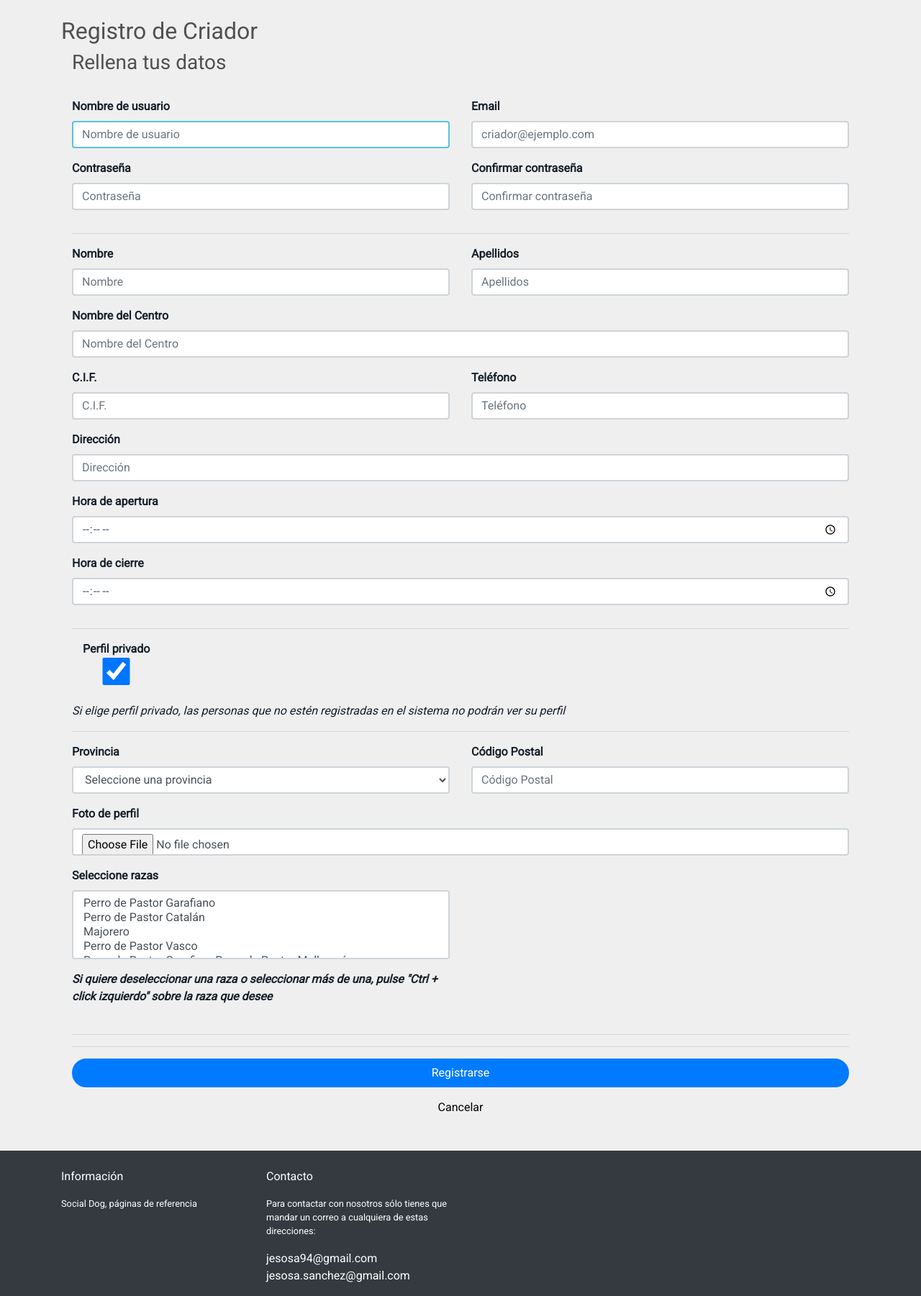
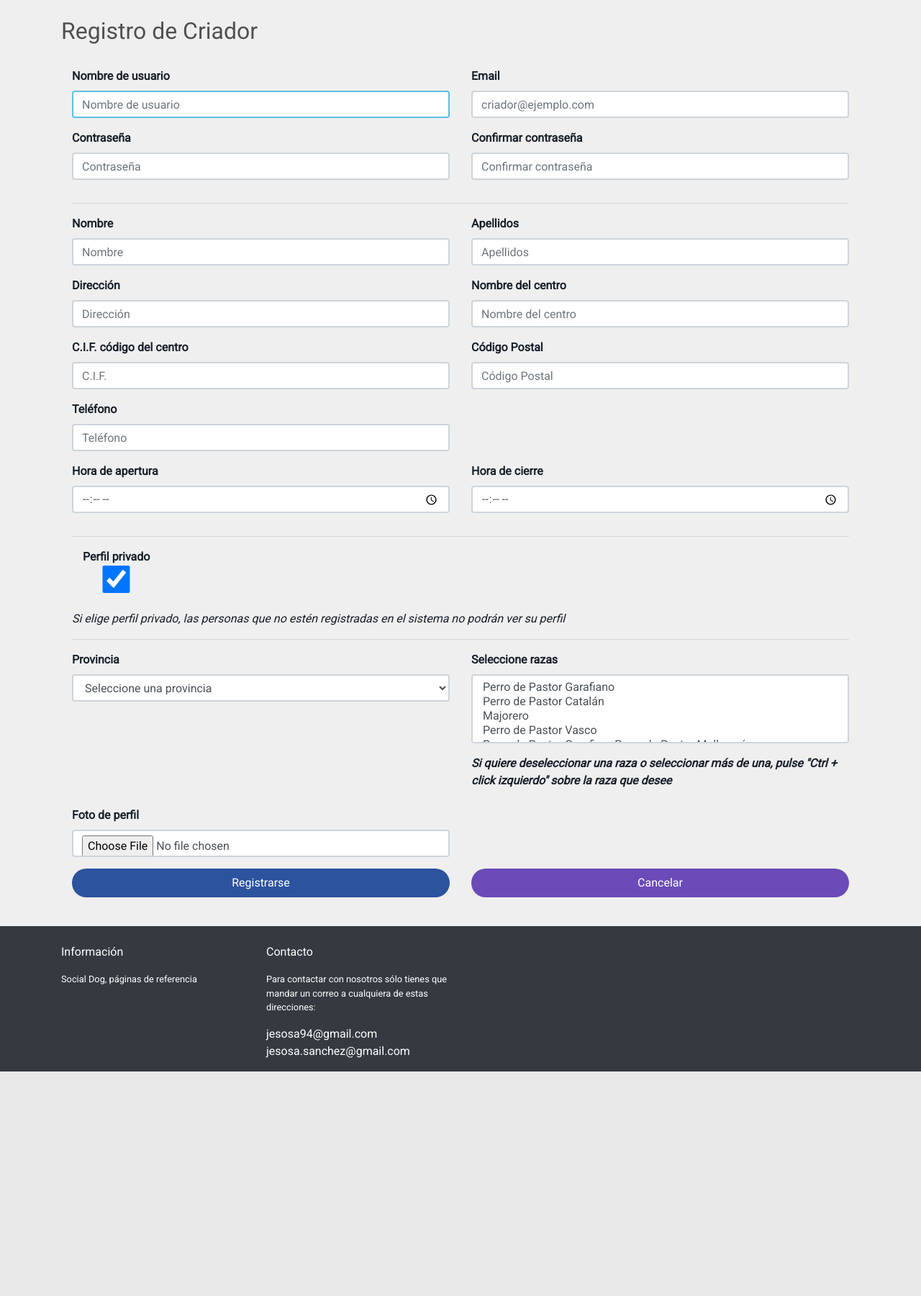
Before and after one commit to jessossan/TFG, a Django app: page /register/breeder in a window 1280 px wide. Shown: the part 65-1866 px from the top of the page at 72% size. After the commit the page ends 1554 px from the top, so only its background shows below. Run offline with Django 3.2, Linux system fonts and the light colour scheme; data comes from the database, SQL or seed files in the repository; some libraries are stand-ins or nearby versions.

Commit message:
creado dos estilos de botones para formularios de registros y edición, reordenado los formularios de registro y perfil #34

```diff
--- a/socialDog/actors/views.py
+++ b/socialDog/actors/views.py
@@ -171,6 +171,7 @@ def edit_profile_breeder(request):
             # Para que no se actualice la foto cuando se edite el perfil
             if (photo != None):
                 breeder.photo = photo
+
             breeder.cif = cif
             breeder.email = email
             breeder.opening = opening
--- /dev/null
+++ b/socialDog/web/static/css/form.css
@@ -0,0 +1,79 @@
+/*********************************
+BOTÓN
+EDITAR
+EN EL FORMULARIO
+**********************************/
+
+.editbutton{
+color:#ffffff;
+background-color:#2c539e;
+border-color:#2c3e50}
+
+.editbutton:focus,.editbutton.focus{
+color:#ffffff;
+background-color: #2c539e;
+border-color:#000000}
+
+.editbutton:hover{
+color:#ffffff;
+background-color:#526e9e;
+border-color:#2c539e}
+
+.editbutton:active,.editbutton.active,.open>.dropdown-toggle.editbutton{
+color:#ffffff;
+background-color:#526e9e;
+border-color:#2c539e}.editbutton:active:hover,.editbutton.active:hover,.open>.dropdown-toggle.editbutton:hover,.editbutton:active:focus,.editbutton.active:focus,.open>.dropdown-toggle.editbutton:focus,.editbutton:active.focus,.editbutton.active.focus,.open>.dropdown-toggle.editbutton.focus{
+color:#ffffff;
+background-color:#0d1318;
+border-color:#000000}
+
+.editbutton:active,.editbutton.active,.open>.dropdown-toggle.editbutton{
+background-image:none}
+
+.editbutton.disabled:hover,.editbutton[disabled]:hover,fieldset[disabled] .editbutton:hover,.editbutton.disabled:focus,.editbutton[disabled]:focus,fieldset[disabled] .editbutton:focus,.editbutton.disabled.focus,.editbutton[disabled].focus,fieldset[disabled] .editbutton.focus{
+background-color:#2c3e50;
+border-color:#2c539e}
+
+.editbutton .badge{
+color:#2c3e50;
+background-color:#ffffff}
+
+/*********************************
+BOTÓN
+CANCELAR
+EN EL FORMULARIO
+**********************************/
+
+.cancelbutton{/*Botón normal*/
+color:#ffffff;
+background-color:#6b4bb7;
+border-color:#2c3e50}
+
+.cancelbutton:focus,.cancelbutton.focus{
+color:#ffffff;
+background-color: #2c539e;
+border-color:#000000}
+
+.cancelbutton:hover{/*Botón con cursor encima*/
+color:#ffffff;
+background-color:#836eb8;
+border-color:#836eb8}
+
+.cancelbutton:active,.cancelbutton.active,.open>.dropdown-toggle.cancelbutton{
+color:#ffffff;
+background-color:#526e9e;
+border-color:#2c539e}.cancelbutton:active:hover,.cancelbutton.active:hover,.open>.dropdown-toggle.cancelbutton:hover,.cancelbutton:active:focus,.cancelbutton.active:focus,.open>.dropdown-toggle.cancelbutton:focus,.cancelbutton:active.focus,.cancelbutton.active.focus,.open>.dropdown-toggle.cancelbutton.focus{
+color:#ffffff;
+background-color:#0d1318;
+border-color:#000000}
+
+.cancelbutton:active,.cancelbutton.active,.open>.dropdown-toggle.cancelbutton{
+background-image:none}
+
+.cancelbutton.disabled:hover,.cancelbutton[disabled]:hover,fieldset[disabled] .cancelbutton:hover,.cancelbutton.disabled:focus,.cancelbutton[disabled]:focus,fieldset[disabled] .cancelbutton:focus,.cancelbutton.disabled.focus,.cancelbutton[disabled].focus,fieldset[disabled] .cancelbutton.focus{
+background-color:#2c3e50;
+border-color:#2c539e}
+
+.cancelbutton .badge{
+color:#2c3e50;
+background-color:#ffffff
--- a/socialDog/web/templates/base/base.html
+++ b/socialDog/web/templates/base/base.html
@@ -9,7 +9,9 @@
 	{% endblock %}
 
     <link href="https://fonts.googleapis.com/css?family=Roboto" rel="stylesheet">
-    <!-- {{ STATIC_URL }} no resuelve (vacio) -->
+
+	<!-- STATIC FILES -->
+	<link rel="stylesheet" href="{% static 'css/form.css' %}">
     <link rel="stylesheet" href="{% static 'css/custom.css' %}">
  	<link rel="stylesheet" href="https://stackpath.bootstrapcdn.com/bootstrap/4.1.3/css/bootstrap.min.css"
           integrity="sha384-MCw98/SFnGE8fJT3GXwEOngsV7Zt27NXFoaoApmYm81iuXoPkFOJwJ8ERdknLPMO" crossorigin="anonymous">		<link rel="stylesheet" href="https://use.fontawesome.com/releases/v5.0.10/css/all.css" integrity="sha384-+d0P83n9kaQMCwj8F4RJB66tzIwOKmrdb46+porD/OvrJ+37WqIM7UoBtwHO6Nlg" crossorigin="anonymous">
@@ -24,7 +26,11 @@
 	{% block navbar %}
 			{% if user.is_authenticated %}
 					<!-- NAVBAR ACTOR AUTENTICADO -->
-					<nav class="navbar navbar-expand-lg navbar-dark bg-primary">
+					<nav class="navbar navbar-expand-lg navbar-dark bg-primary" style="background: rgb(23,77,84); /* Old browsers */
+								background: -moz-linear-gradient(left, rgba(23,77,84,1) 0%, rgba(44,83,158,1) 61%, rgba(44,83,158,1) 61%, rgba(107,75,183,1) 80%);
+								background: -webkit-linear-gradient(left, rgba(23,77,84,1) 0%,rgba(44,83,158,1) 61%,rgba(44,83,158,1) 61%,rgba(107,75,183,1) 80%);
+								background: linear-gradient(to right, rgba(23,77,84,1) 0%,rgba(44,83,158,1) 61%,rgba(44,83,158,1) 61%,rgba(107,75,183,1) 80%);
+								filter: progid:DXImageTransform.Microsoft.gradient( startColorstr='#174d54', endColorstr='#6b4bb7',GradientType=1 );">
 							<a class="navbar-brand flex-align-center" href="/">
 									<img style="width: auto; height: 40x; border-bottom: 0.4px solid;
   border-color: transparent;
@@ -320,7 +326,7 @@
 							<span class="navbar-toggler-icon"></span>
 					</button>
 					<!-- Sección "colapsable", se agruparán si la ventana es demasiado pequeña -->
-					<div class="collapse navbar-collapse" id="navbarNav">
+					<div class="collapse navbar-collapse" id="navbarNav" >
 							<!-- Elementos principales -->
 							<ul class="navbar-nav mr-auto">
 									<li class="dropdown flex-align-center">
@@ -350,7 +356,7 @@
 
 									<li class="dropdown flex-align-center">
                             			<a style="border-top: 5px solid;border-color: transparent;" href="/login" class="nav-link navbar-text">
-                                		Iniciar Sesi&#243;n
+                                		Iniciar Sesión
                             			</a>
                         			</li>
 									<li class="dropdown flex-align-center">
--- a/socialDog/web/templates/base/loginpartial.html
+++ b/socialDog/web/templates/base/loginpartial.html
@@ -23,7 +23,7 @@
                 <!--USUARIOS AUTENTICADOS, BARRA A LA DERECHA -->
                 <div class="dropdown-menu dropdown-menu-right" aria-labelledby="navbarDropdownMenuLink">
                     {% if user.is_staff %}
-                        <a class="dropdown-item" href="/admin/">Panel Administraci&#243;n</a>
+                        <a class="dropdown-item" href="/admin/">Panel Administración</a>
                         <hr/>
                     {% elif user.actor.customer %}
                     <a class="dropdown-item" href="{% url 'edit_profile_customer' %}">Editar perfil</a>
@@ -37,7 +37,7 @@
                     <a class="dropdown-item" href="{% url 'edit_profile_association' %}">Editar perfil</a>
                     {% endif %}
                     <a class="dropdown-item" href="javascript:document.getElementById('logoutForm').submit()">Cerrar
-                        Sesi&#243;n</a>
+                        Sesión</a>
                 </div>
             </li>
         </ul>
@@ -47,7 +47,7 @@
 
     <!-- USUARIOS NO AUTENTICADOS -->
     <ul class="navbar-nav ml-auto">
-        <li><a href="{% url 'login' %}">Iniciar Sesi&#243;n</a></li>
+        <li><a href="{% url 'login' %}">Iniciar Sesión</a></li>
     </ul>
 
 {% endif %}
--- a/socialDog/web/templates/registration/logged_out.html
+++ b/socialDog/web/templates/registration/logged_out.html
@@ -16,7 +16,7 @@
 
           </div>
 
-            <div class="col-md-4 text-left bordered-panel">
+            <div class="col-md-4 text-left bordered-panel" style="border-color: #2c539e;">
               <div class="login-icon-wrapper">
                 <i class="fas fa-user login-icon"></i>
               </div>
@@ -31,10 +31,10 @@
                     <div class="row mt-4">
                       <div class="col-md-6">
                         <input type="hidden" name="next" value="/" />
-                        <input type="button" value="Volver a inicio Sesi&#243;n" onclick="location.href='/login/';" class="btn btn-primary btn-block" />
+                        <input type="button" value="Volver a inicio Sesión" onclick="location.href='/login/';" class="btn editbutton btn-block" />
                       </div>
                       <div class="col-md-6">
-                        <input type="button" class="btn btn-orange text-white btn-block" onclick="location.href='/';" value="Cancelar" />
+                        <input type="button" class="btn cancelbutton text-white btn-block" onclick="location.href='/';" value="Cancelar" />
                       </div>
                     </div>
 
--- a/socialDog/web/templates/web/registerBreeder.html
+++ b/socialDog/web/templates/web/registerBreeder.html
@@ -18,7 +18,6 @@
                     {% csrf_token %}
 
                     <!-- Criador -->
-                    <h3>Rellena tus datos</h3>
                     <br/>
 
                     <div class="row">
@@ -53,35 +52,44 @@
                             <label for="last_name" class="control-label">Apellidos</label>
                             <input class="form-control" name="last_name" id="last_name" type="text" placeholder="Apellidos" value="{{ form.last_name.value|default:'' }}" required/>
                         </div>
-                    </div>
-                    <div class="row">
-                        <div class="col-xs-12 col-md-12 form-group">
-                            <label for="centerName" class="control-label">Nombre del Centro</label>
-                            <input class="form-control" name="centerName" id="centerName" type="text" placeholder="Nombre del Centro" value="{{ form.centerName.value|default:'' }}" required/>
+                        <div class="col-xs-6 col-md-6 form-group">
+                            <label for="address" class="control-label">Dirección</label>
+                            <input type="text" maxlength="50" class="form-control" name="address" id="address" placeholder="Dirección"
+                                   value="{{ form.address.value|default:'' }}" required/>
+                        </div>
+                        <div class="col-xs-6 col-md-6 form-group">
+                            <label for="centerName" class="control-label">Nombre del centro</label>
+                            <input class="form-control" name="centerName" id="centerName" type="text" placeholder="Nombre del centro" value="{{ form.centerName.value|default:'' }}" required/>
                         </div>
                     </div>
                     <div class="row">
+
+                    </div>
+                    <div class="row">
                         <div class="col-xs-6 col-md-6 form-group">
-                            <label for="cif" class="control-label">C.I.F.</label>
+                            <label for="cif" class="control-label">C.I.F. código del centro</label>
                             <input type="text" maxlength="9" class="form-control" name="cif" id="cif" placeholder="C.I.F." value="{{ form.cif.value|default:'' }}" required/>
                         </div>
+                        <div class="col-xs-6 col-md-6 form-group">
+                            <label for="postalCode" class="control-label">Código Postal</label>
+                            <input type="text" maxlength="5" class="form-control" name="postalCode" id="postalCode" placeholder="Código Postal"
+                                   value="{{ form.postalCode.value|default:'' }}" required/>
+                        </div>
+
+                    </div>
+                    <div class="row">
                         <div class="col-xs-6 col-md-6 form-group">
                             <label for="phone" class="control-label">Tel&#233;fono</label>
                             <input type="text" maxlength="9" class="form-control" name="phone" id="phone" placeholder="Tel&#233;fono" value="{{ form.phone.value|default:'' }}" required/>
                         </div>
                     </div>
                     <div class="row">
-                        <div class="col-xs-12 col-md-12 form-group">
-                            <label for="address" class="control-label">Direcci&#243;n</label>
-                            <input type="text" maxlength="50" class="form-control" name="address" id="address" placeholder="Direcci&#243;n"
-                                   value="{{ form.address.value|default:'' }}" required/>
-                        </div>
-                        <div class="col-xs-12 col-md-12 form-group">
+                        <div class="col-xs-6 col-md-6 form-group">
                             <label for="opening" class="control-label">Hora de apertura</label>
                             <input type=time class="form-control" name="opening" id="opening" placeholder="Hora de apertura"
                                    value="{{ form.opening.value|default:'' }}" required/>
                         </div>
-                        <div class="col-xs-12 col-md-12 form-group">
+                        <div class="col-xs-6 col-md-6 form-group">
                             <label for="closing" class="control-label">Hora de cierre</label>
                             <input type=time  class="form-control" name="closing" id="closing" placeholder="Hora de cierre"
                                    value="{{ form.closing.value|default:'' }}"required/>
@@ -97,13 +105,13 @@
                         <div class="col-xs-6 col-md-6 form-group">
                             <label for="province" class="control-label">Provincia</label>
                             <select class="form-control" id="province" name="province" required>
-                                <!-- Si viene de validaci&#243;n, pinta la anterior -->
+                                <!-- Si viene de validación, pinta la anterior -->
                                 {% if provinceSelected == None %}
                                     <option value="" selected="selected">Seleccione una provincia</option>
                                     {% for p in provinces %}
                                         <option value="{{ p.id }}">{{ p.name }}</option>
                                     {% endfor %}
-                                <!-- Si es no, sin selecci&#243;n por defecto -->
+                                <!-- Si es no, sin selección por defecto -->
                                 {% else %}
                                 <option value="{{ provinceSelected.id }}" selected="selected">{{ provinceSelected.name }}</option>
                                     {% for p in provincesAux %}
@@ -113,19 +121,6 @@
                             </select>
                         </div>
                         <div class="col-xs-6 col-md-6 form-group">
-                            <label for="postalCode" class="control-label">C&#243;digo Postal</label>
-                            <input type="text" maxlength="5" class="form-control" name="postalCode" id="postalCode" placeholder="C&#243;digo Postal"
-                                   value="{{ form.postalCode.value|default:'' }}" required/>
-                        </div>
-                    </div>
-                    <div class="row">
-                        <div class="col-xs-12 col-md-12 form-group">
-                            <label for="photo" class="control-label">Foto de perfil</label>
-                            <input class="form-control" name="photo" id="photo" type="file" placeholder="Foto de perfil del usuario" value="{{ form.photo.value|default:'' }}"/>
-                        </div>
-                    </div>
-                    <div class="row">
-                            <div class="col-xs-6 col-md-6 form-group">
                                 <label for="breeds" class="control-label">Seleccione razas</label>
                                 <select multiple class="form-control" id="breeds" name="breeds" required>
 
@@ -150,14 +145,23 @@
 
                                 </select>
                             </div>
-                    </div>
-                    <div class="row">
-                            <div class="col-xs-6 col-md-6 form-group">
+                        <div class="col-xs-6 col-md-6 form-group">
+                        </div>
+                        <div class="col-xs-6 col-md-6 form-group">
                                 <label class="control-label"><i>Si quiere deseleccionar una raza o seleccionar más de una, pulse "Ctrl + click izquierdo" sobre la raza que desee</i></label>
                             </div>
                     </div>
+                    <div class="row">
 
-                    <hr/>
+                    </div>
+
+                    <div class="row">
+                            <div class="col-xs-6 col-md-6 form-group">
+                                <label for="photo" class="control-label">Foto de perfil</label>
+                                <input class="form-control" name="photo" id="photo" type="file" placeholder="Foto de perfil del usuario" value="{{ form.photo.value|default:'' }}"/>
+                            </div>
+                    </div>
+
                      <!-- Tratamiento de Errores -->
                     {% if form.errors %}
                         {% for field in form %}
@@ -174,16 +178,19 @@
                         {% endfor %}
                     {% endif %}
 
-                    <hr/>
 
 
                     <!-- Botones -->
                     <div class="row">
-                        <div class="col-xs-12 col-md-12 form-group">
+                        <div class="col-xs-6 col-md-6 form-group">
                             <input type="hidden" name="next" value="/" />
-                            <input type="submit" value="Registrarse" class="btn btn-primary btn-block" />
-                            <input type="button" class="btn btn-default btn-block" onclick="location.href='/';" value="Cancelar" />
+                            <input type="submit" value="Registrarse" class="btn editbutton btn-block" />
                         </div>
+                        <div class="col-xs-6 col-md-6 form-group">
+                            <input type="hidden" name="next" value="/" />
+                            <input type="button" class="btn cancelbutton btn-block" onclick="location.href='/';" value="Cancelar" />
+                        </div>
+
                     </div>
                 </form>
 
```
Also changed, not shown: socialDog/actors/templates/associations/editAssociationProfile.html (+21 -14 lines), socialDog/actors/templates/breeders/editBreederProfile.html (+23 -11 lines), socialDog/actors/templates/users/editUserProfile.html (+7 -4 lines), socialDog/templates/test.html (deleted, +0 -14 lines), socialDog/web/static/css/custom.css (+0 -15 lines), socialDog/web/templates/registration/login.html (+4 -4 lines), socialDog/web/templates/web/registerAssociation.html (+24 -22 lines), socialDog/web/templates/web/registerUser.html (+7 -4 lines), socialDog/web/templates/welcome/index.html (+5 -10 lines).
